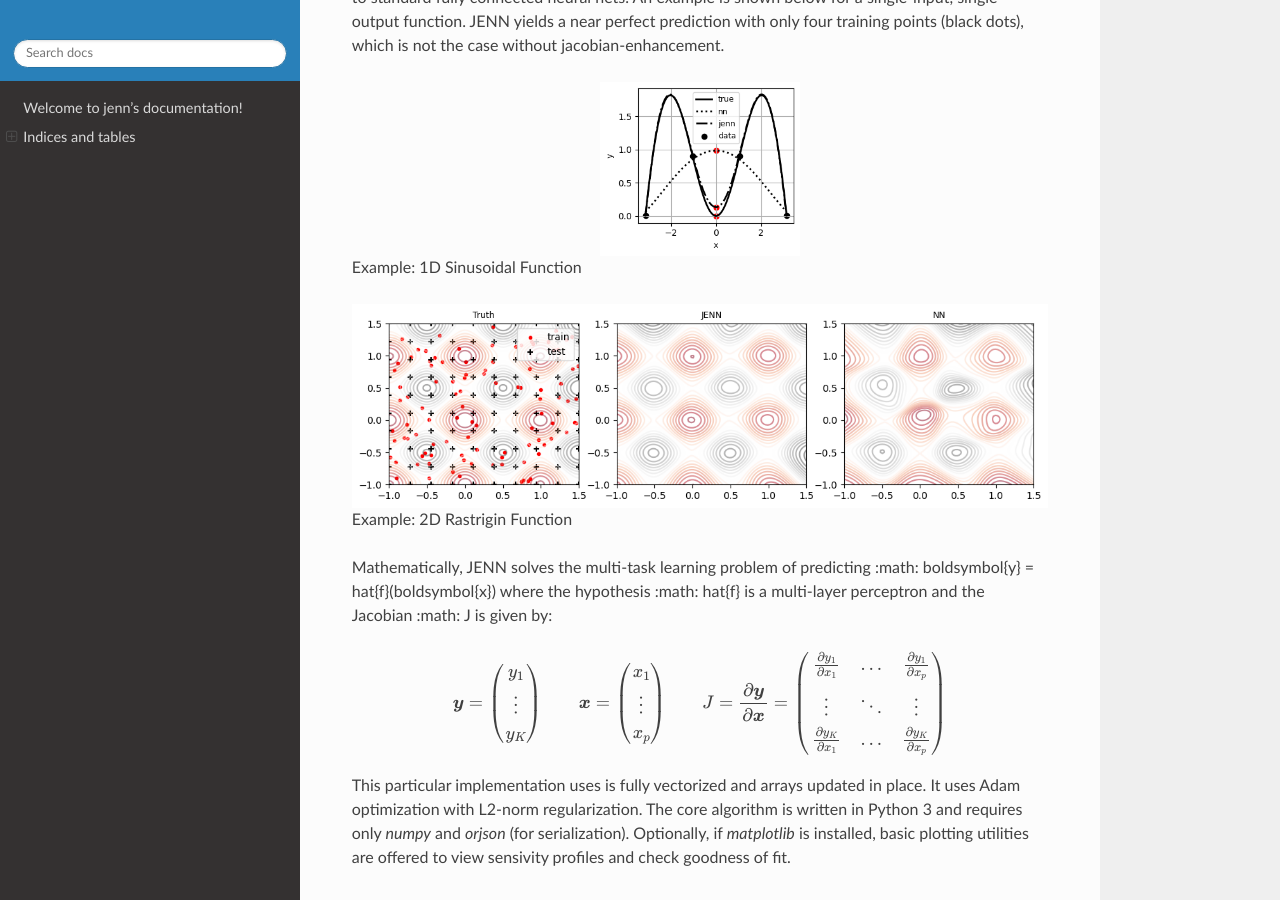
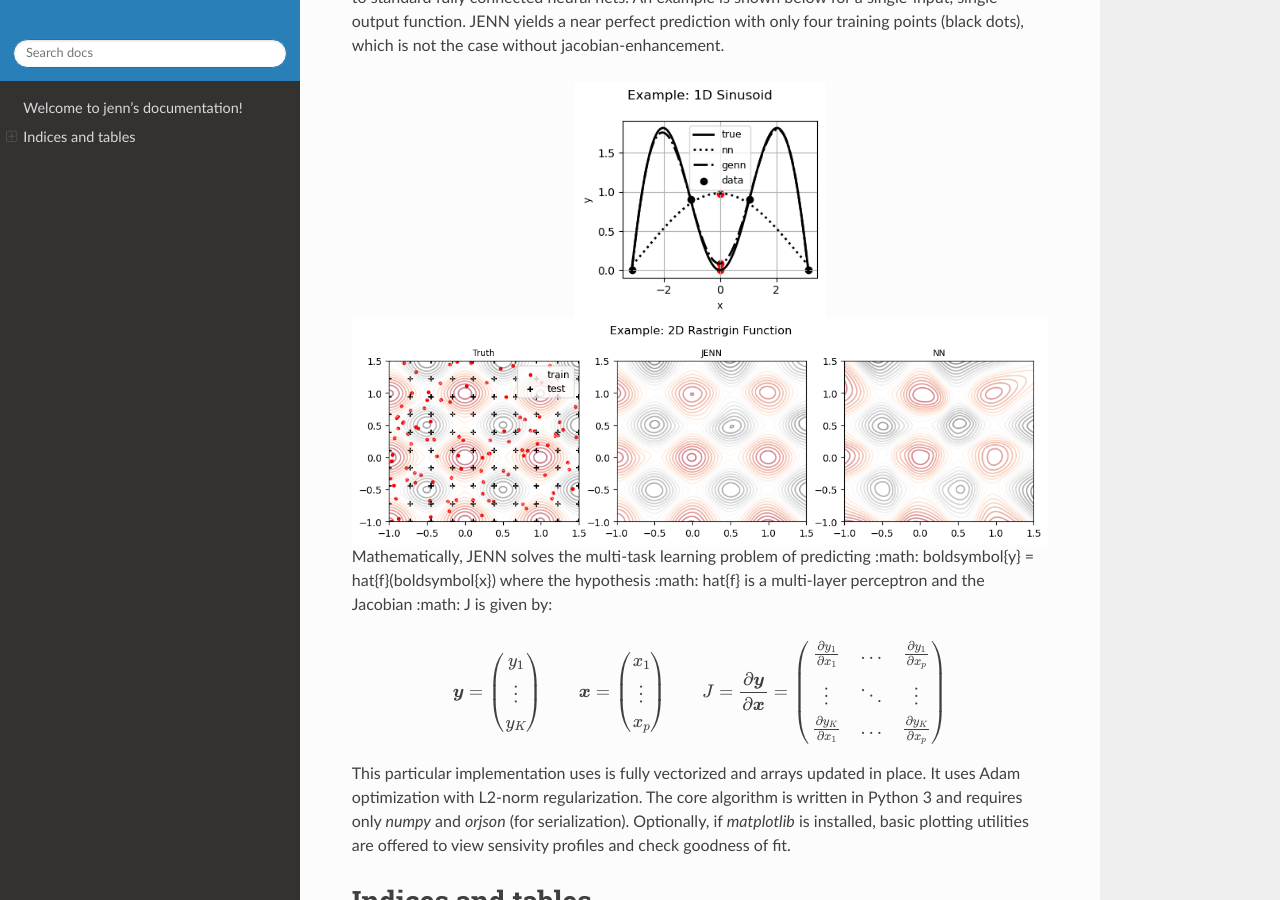
Before and after one commit to shb84/JENN, a Sphinx documentation site: the page built from docs/source/index.rst, in a window 1280 px wide and 900 px high, scrolled down 318 px. Built offline with Sphinx 7.4.7 and the Read the Docs theme 2.0.0, drawn with Linux system fonts in a browser that asks for light colours.

Commit message:
update docs

```diff
--- a/docs/source/index.rst
+++ b/docs/source/index.rst
@@ -23,17 +23,13 @@ prediction with only four training points (black dots), which is not the case wi
 jacobian-enhancement.
 
 .. image:: ../pics/JENN_vs_NN_1D.png
-  :width: 200
+  :width: 250
   :class: with-border
   :align: center
-
-Example: 1D Sinusoidal Function
 
 .. image:: ../pics/JENN_vs_NN_2D.png
   :width: 900
   :align: center
-
-Example: 2D Rastrigin Function
 
 Mathematically, JENN solves the multi-task learning problem of predicting
 :math: \boldsymbol{y} = \hat{f}(\boldsymbol{x}) where the hypothesis
```
Also changed, not shown: docs/examples/demo_2_rastrigin.ipynb, docs/pics/JENN_vs_NN_1D.png, docs/pics/JENN_vs_NN_2D.png.
